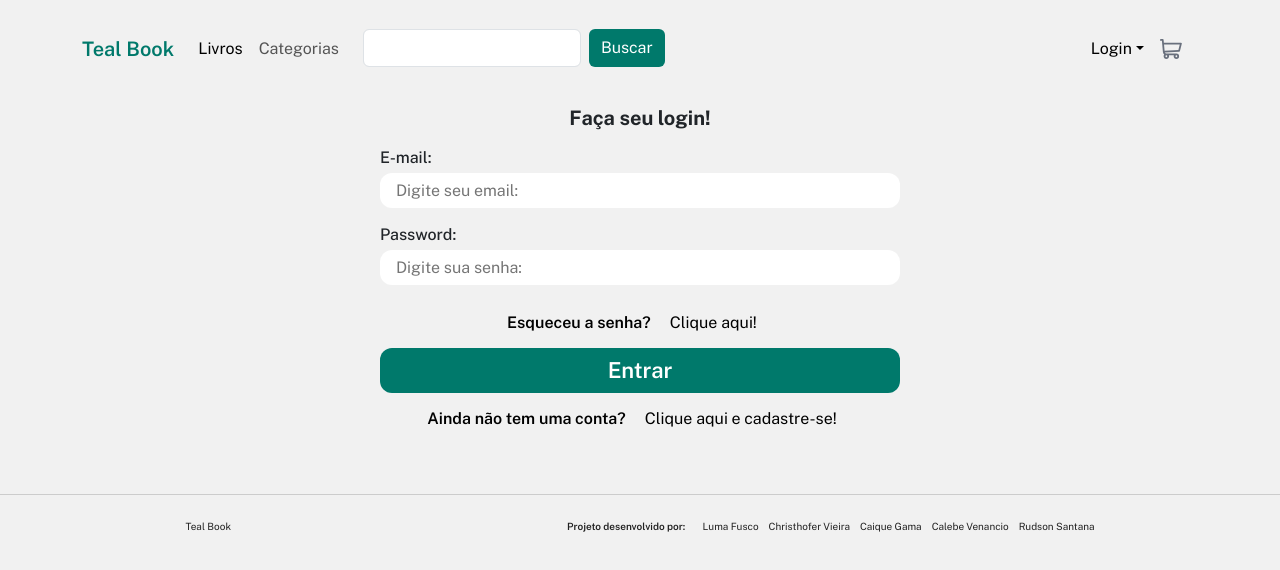
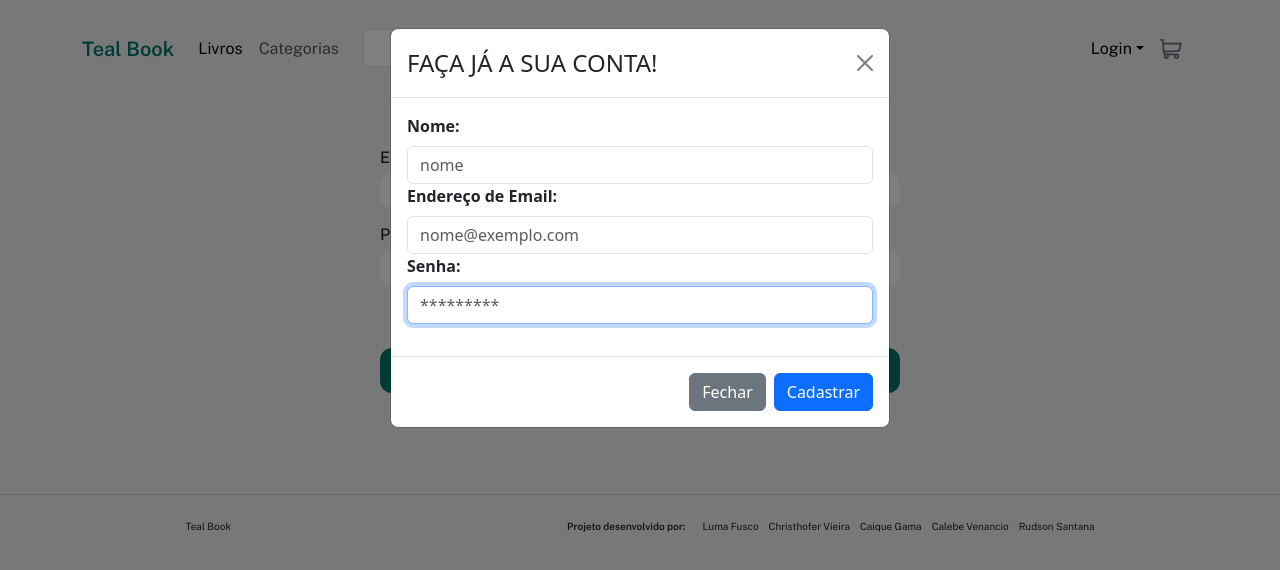
Before and after one commit to LumaFusco/desafio-final-gama-academy, a React (Create React App) app: page /login in a window 1280 px wide. Both pictures are taken after a click on the link "Clique aqui e cadastre-se!". Shown: the top 570 px of the page. Built offline with nearby package versions, Linux system fonts and the light colour scheme.

Commit message:
criação do modal de cadastro

```diff
--- a/src/components/FormularioLogin/FormLogin.tsx
+++ b/src/components/FormularioLogin/FormLogin.tsx
@@ -1,9 +1,56 @@
+import React, { useState } from 'react';
+import Form from 'react-bootstrap/Form';
+import Button from 'react-bootstrap/Button';
+import Modal from 'react-bootstrap/Modal';
 import * as C from '../../components/FormularioLogin/login.style'
 
 function Login() {
+  const [show, setShow] = useState(false);
+
+  const handleClose = () => setShow(false);
+  const handleShow = () => setShow(true);
   return (
     <C.Container>
-      <div className="formLogin">
+        <>
+        <Modal show={show} onHide={handleClose}>
+        <Modal.Header closeButton>
+          <Modal.Title>FAÇA JÁ A SUA CONTA!</Modal.Title>
+        </Modal.Header>
+        <Modal.Body>
+          <Form>
+            <Form.Group className="mb-3" controlId="exampleForm.ControlInput1">
+              <Form.Label><strong>Nome:</strong></Form.Label>
+              <Form.Control
+                type="text"
+                placeholder="nome"
+                autoFocus
+              />
+              <Form.Label><strong>Endereço de Email:</strong></Form.Label>
+              <Form.Control
+                type="email"
+                placeholder="nome@exemplo.com"
+                autoFocus
+              />
+              <Form.Label><strong>Senha:</strong></Form.Label>
+              <Form.Control
+                type="password"
+                placeholder="*********"
+                autoFocus
+              />
+            </Form.Group>
+          </Form>
+        </Modal.Body>
+        <Modal.Footer>
+          <Button className='buttonClose' variant="secondary" onClick={handleClose}>
+            Fechar
+          </Button>
+          <Button className='buttonSave' variant="primary" onClick={handleClose}>
+            Cadastrar
+          </Button>
+        </Modal.Footer>
+      </Modal>
+        </>
+        <div className="formLogin">
         <div className="headerLogin">
           <span>Faça seu login!</span>
         </div>
@@ -35,7 +82,7 @@ function Login() {
 
           <div className="footerForm">
             <p>Ainda não tem uma conta? </p>
-            <a href="#">Clique aqui e cadastre-se!</a>
+            <a href="#" onClick={handleShow}>Clique aqui e cadastre-se!</a>
           </div>
         </form>
       </div>
--- a/src/components/FormularioLogin/login.style.ts
+++ b/src/components/FormularioLogin/login.style.ts
@@ -141,5 +141,8 @@ export const Container = style.div`
         line-height:19px;
         color: #000000;
     }
+    Button{
+        background: #00796B;
+    }
 
 `;
```
